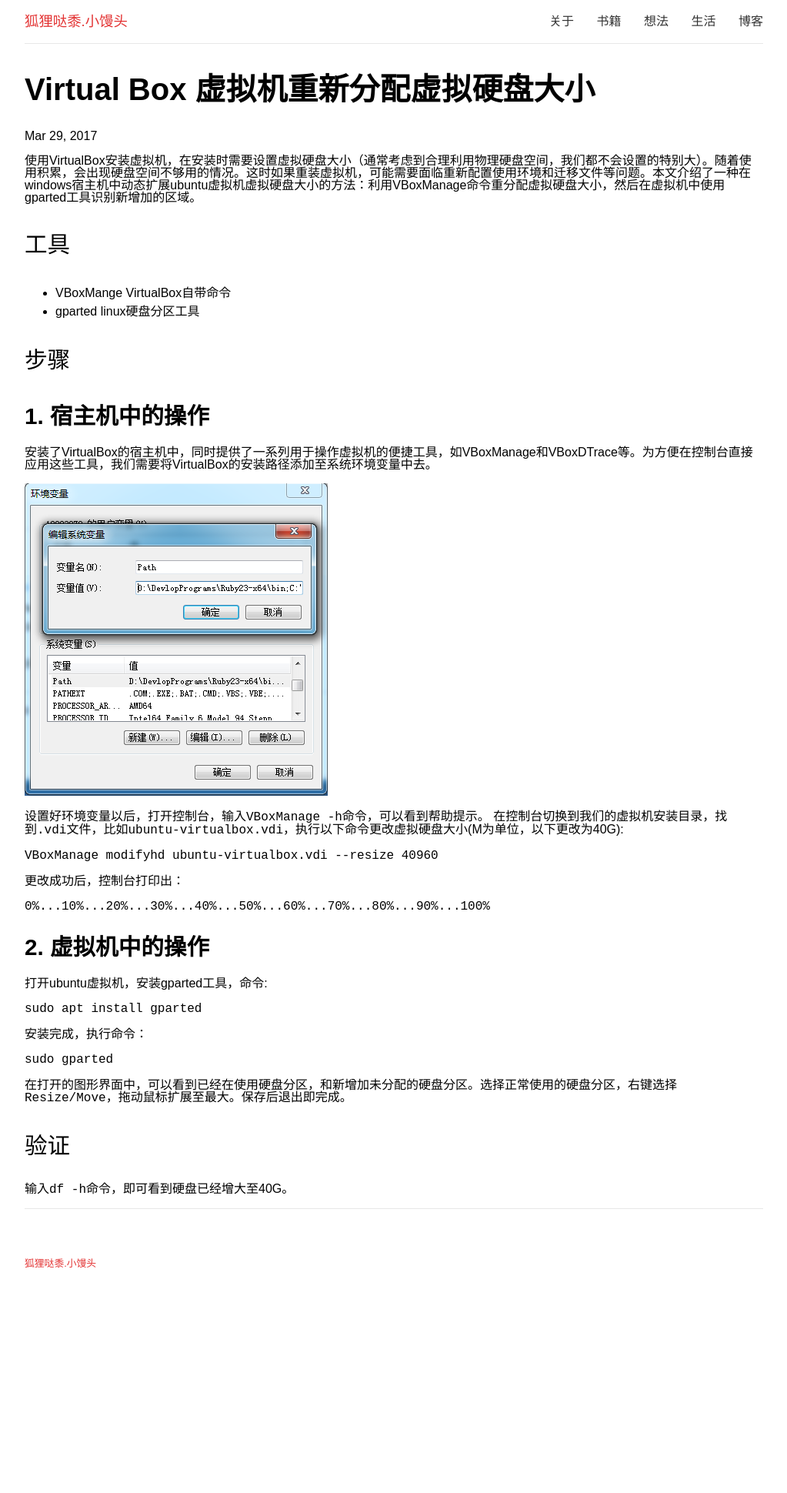
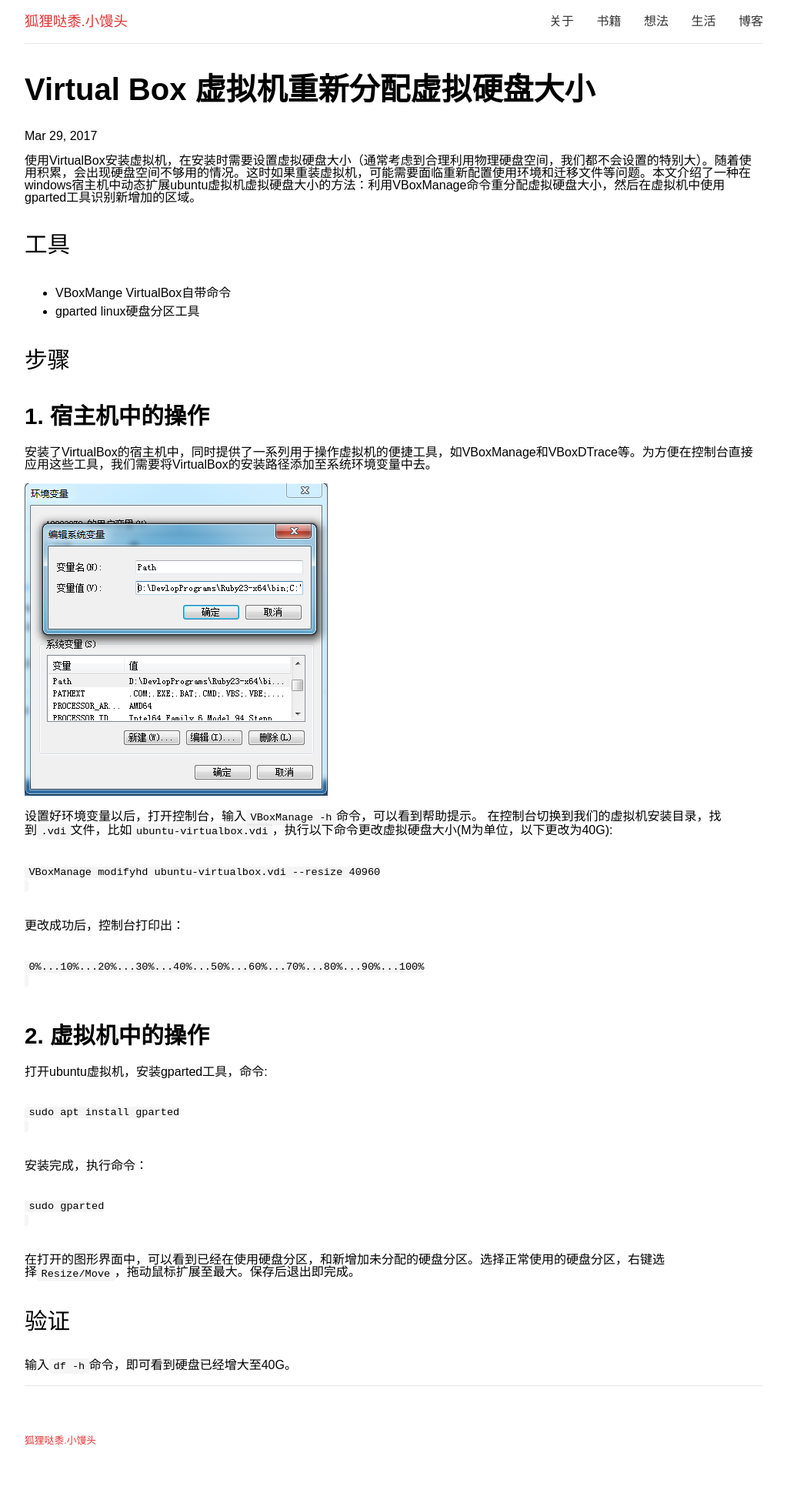
Before and after one commit to tjian123/tjian123.github.io, a Jekyll site: the page built from _posts/2017-03-29-resize-virtual-disk-in-virtual-box.md, in a window 1280 px wide. Shown: the whole page at 77% size, without its empty margins (128-1151 px from the left). Built offline with Jekyll 4.4.1, drawn with Linux system fonts in a browser that asks for light colours; before the commit the page ends 1710 px from its top, so only the background shows below that.

Commit message:
fix highlight bug

```diff
--- a/css/main.scss
+++ b/css/main.scss
@@ -17,6 +17,9 @@
 		"tools/_response";
 
 @import
+		"markdown/_code-highlight";
+
+@import
 		"layout/_page",
 		"layout/_post",
 		"layout/_default";
```
